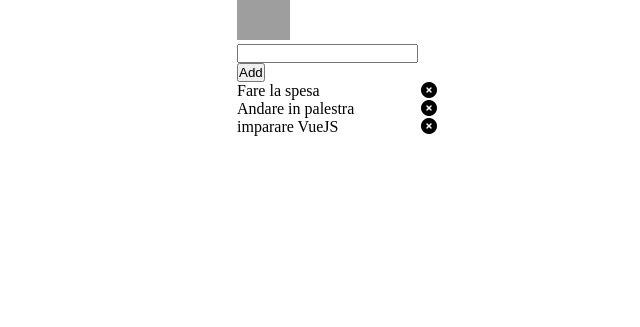
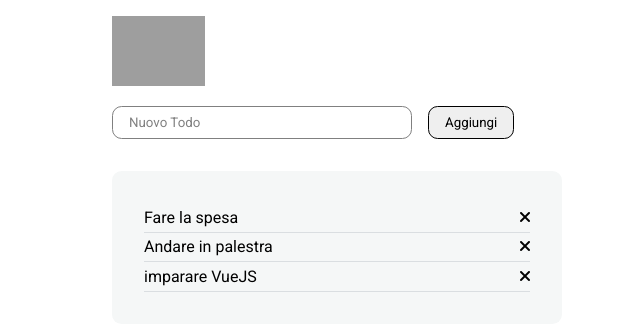
Before and after one commit to AnTosi/vue-todolist, a plain HTML site: page index.html in a window 1280 px wide. Shown: the whole page, without its empty margins (303-943 px from the left). Drawn offline with nearby package versions, Linux system fonts and the light colour scheme; grey boxes are pictures that could not be loaded.

Commit message:
fatto un po' di style

```diff
--- a/assets/css/style.css
+++ b/assets/css/style.css
@@ -2,16 +2,52 @@
     margin: 0;
     padding: 0;
     box-sizing: border-box;
+    font-family: 'Noto Sans', sans-serif;
+    font-family: 'Roboto', sans-serif;
 }
 
 .logo img {
-    height: 40px;
+    height: 70px;
 }
 
 .container {
-    width: 200px;
+    width: 450px;
     margin: auto;
 }
+
+.logo {
+    margin-top: 1rem;
+    margin-bottom: 1rem;
+}
+
+.addTask input {
+    width: 300px;
+    border-radius: 0.6rem;
+    border: 1px solid grey;
+    padding: 0.5rem 1rem;
+    margin-right: 0.75rem;
+}
+
+.addTask button {
+    padding: 0.5rem 1rem;
+    border-radius: 0.6rem;
+    border: 1px solid black;
+    background-color: #EFEFEF;
+}
+
+.tasks {
+    margin-top: 2rem;
+    display: flex;
+    flex-direction: column;
+    background-color: #F5F7F7;
+    padding: 2rem;
+    border-radius: 0.6rem;
+}
+
+.addTask input::placeholder {
+    color: grey;
+  }
+
 
 .error {
     color: red;
@@ -19,6 +55,8 @@
 
 .item {
     display: flex;
+    padding: 0.3rem 0 0.3rem 0;
+    border-bottom: 1px solid #DADEE1;
 }
 
 .item p {
--- a/index.html
+++ b/index.html
@@ -6,6 +6,9 @@
     <meta name="viewport" content="width=device-width, initial-scale=1.0">
     <link rel="stylesheet" href="./assets/css/style.css">
     <link rel="stylesheet" href="https://cdnjs.cloudflare.com/ajax/libs/font-awesome/6.0.0-beta2/css/all.min.css" integrity="sha512-YWzhKL2whUzgiheMoBFwW8CKV4qpHQAEuvilg9FAn5VJUDwKZZxkJNuGM4XkWuk94WCrrwslk8yWNGmY1EduTA==" crossorigin="anonymous" referrerpolicy="no-referrer" />
+    <link rel="preconnect" href="https://fonts.googleapis.com">
+    <link rel="preconnect" href="https://fonts.gstatic.com" crossorigin>
+    <link href="https://fonts.googleapis.com/css2?family=Noto+Sans:wght@400;700&family=Roboto:wght@300;400&display=swap" rel="stylesheet">
     <title>To Do List</title>
 </head>
 <body>
@@ -15,8 +18,8 @@
                 <img src="https://www.boolean.careers/images/misc/logo.png" alt="">
             </div>
             <div class="addTask">
-                <input type="text" v-model="newTask" @keyup.enter="addTask">
-                <button @click="addTask">Add</button>
+                <input type="text" v-model="newTask" @keyup.enter="addTask" placeholder="Nuovo Todo">
+                <button @click="addTask">Aggiungi</button>
                 <div class="error" v-show="error">Devi inserire un task</div>
             </div>
             <div class="tasks" v-if="tasks.length > 0">
@@ -26,7 +29,7 @@
                     </p>
 
                     <div class="delete-task">
-                        <i class="fa fa-times-circle" aria-hidden="true" @click = "removeTask(index)"></i>
+                        <i class="fas fa-times" aria-hidden="true" @click = "removeTask(index)"></i>
                     </div>
                 </div>
             </div>
```
